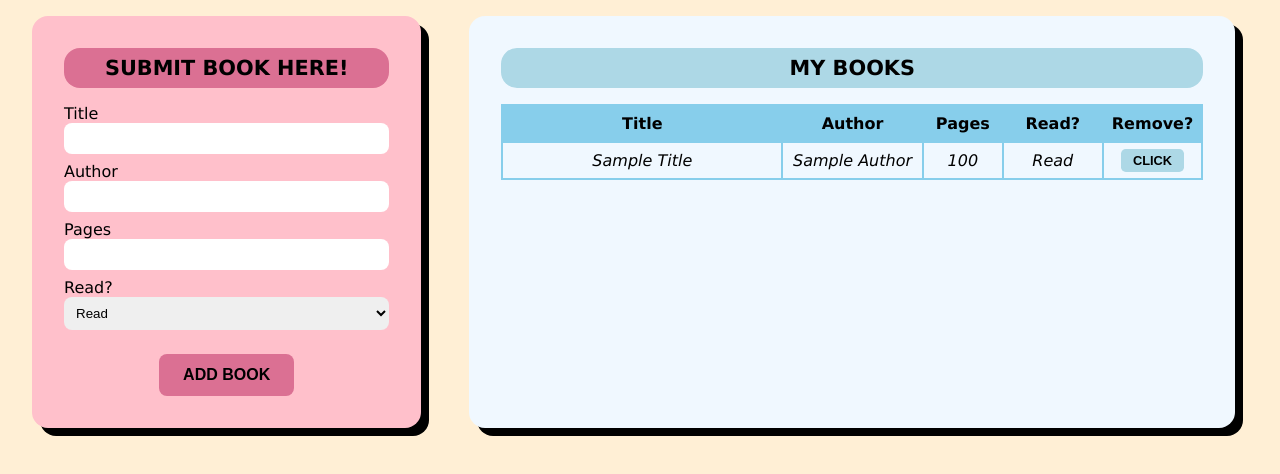
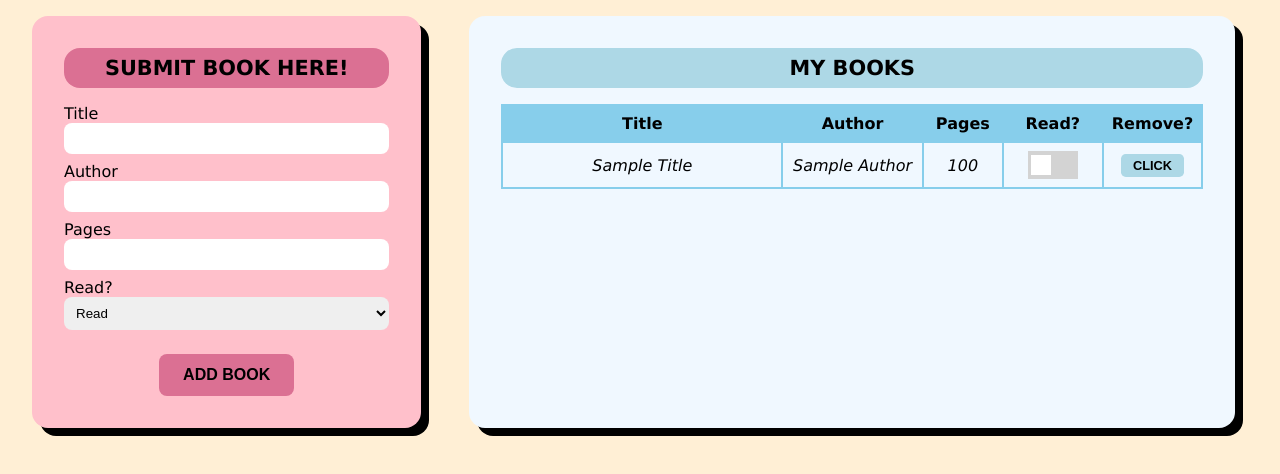
Before and after one commit to ll5zh/odin-library, a plain HTML site: page index.html in a window 1280 px wide. Shown: the part 94-568 px from the top of the page. Drawn offline with Linux system fonts and the light colour scheme.

Commit message:
Add single toggle for read status

```diff
--- a/index.html
+++ b/index.html
@@ -60,7 +60,12 @@
                         <td>Sample Title</td>
                         <td>Sample Author</td>
                         <td>100</td>
-                        <td>Read</td>
+                        <td>
+                            <label class="toggle">
+                                <input type="checkbox">
+                                <span class="slider"></span>
+                            </label>
+                        </td>
                         <td class="remove">
                             <button class="remove-btn">CLICK</button>
                         </td>
--- a/style.css
+++ b/style.css
@@ -136,3 +136,50 @@ th {
     padding: 0.25rem 0.75rem;
     border-radius: 0.3rem;
 }
+
+.toggle {
+    position: relative;
+    display: inline-block;
+    width: 50px;
+    height: 28px;
+}
+
+.toggle input {
+    opacity: 0;
+    width: 0;
+    height: 0;
+}
+
+.slider {
+    position: absolute;
+    cursor: pointer;
+    top: 0;
+    right: 0;
+    bottom: 0;
+    left: 0;
+    background-color: lightgrey;
+    -webkit-transition: .4s;
+    transition: .4s;
+}
+
+.slider:before {
+    position: absolute;
+    content: "";
+    height: 20px;
+    width: 20px;
+    left: 3px;
+    bottom: 4px;
+    background-color: white;
+    -webkit-transition: .4s;
+    transition: .4s;
+}
+
+input:checked + .slider {
+    background-color: lightblue;
+}
+
+input:checked + .slider:before {
+    -webkit-transform: translateX(24px);
+    -ms-transform: translateX(24px);
+    transform: translateX(24px);
+}
```
